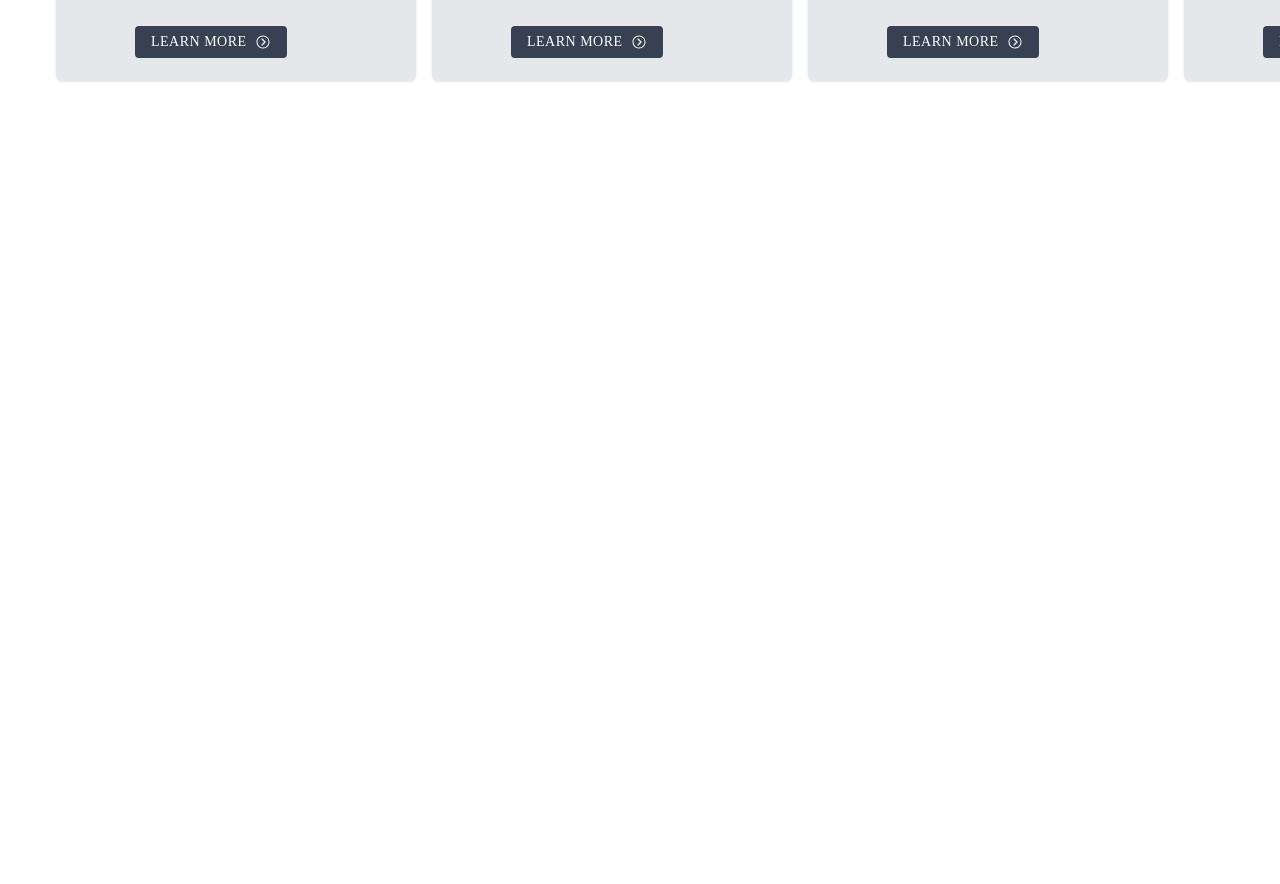
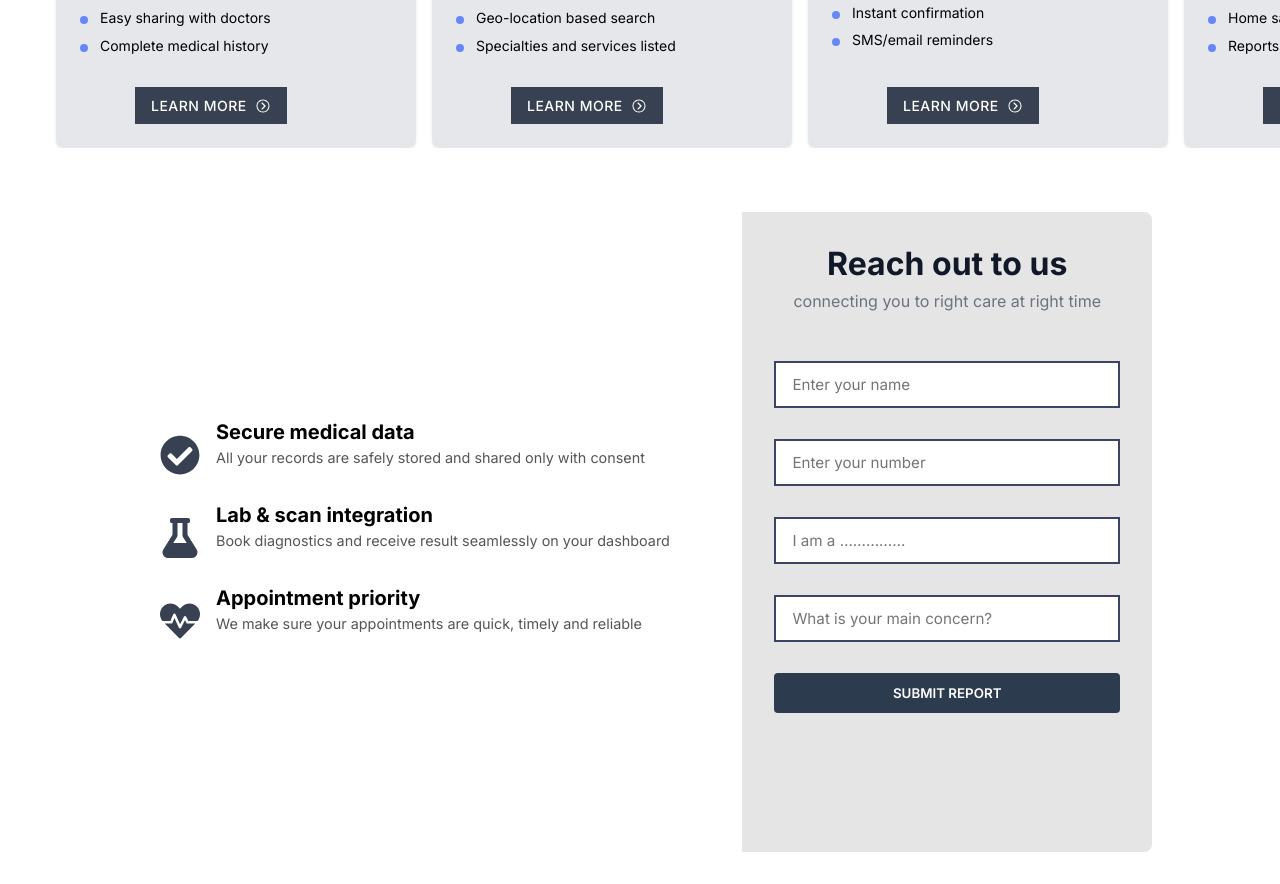
Before and after one commit to soofiyabinthshajahan/made-for-easy, a React (Create React App) app in the folder client/: page / in a window 1280 px wide. Shown: the part 2034-2918 px from the top of the page. Before the commit the page ends 2163 px from the top, so only its background shows below. Built offline with nearby package versions, Linux system fonts and the light colour scheme.

Commit message:
feat: created the contact form

```diff
--- a/client/public/index.html
+++ b/client/public/index.html
@@ -1,20 +1,22 @@
 <!DOCTYPE html>
 <html lang="en">
+
 <head>
   <meta charset="utf-8" />
   <link rel="icon" href="%PUBLIC_URL%/favicon.ico" />
   <meta name="viewport" content="width=device-width, initial-scale=1" />
   <meta name="theme-color" content="#000000" />
-    <meta
-      name="description"
-      content="Web site created using create-react-app"
-    />
-
+  <meta name="description" content="Web site created using create-react-app" />
+<link rel="preconnect" href="https://fonts.googleapis.com">
+<link rel="preconnect" href="https://fonts.gstatic.com" crossorigin>
+<link href="https://fonts.googleapis.com/css2?family=Inter:ital,opsz,wght@0,14..32,100..900;1,14..32,100..900&display=swap" rel="stylesheet">
   <title>Made For Easy </title>
 </head>
+
 <body>
 
   <div id="root"></div>
 
 </body>
+
 </html>
--- a/client/src/App.tsx
+++ b/client/src/App.tsx
@@ -5,6 +5,7 @@ import LogoDisplay from './Components/LogoDisplay/LogoDisplay'
 import Presence from './Components/Presence/Presence'
 import CEOMessage from './Components/About/CEOMessage'
 import FeaturesSection from './Components/Features/FeatureDisplay'
+import ContactForm from './Components/Contact/ContactForm'
 function App() {
   return (
     <div>
@@ -14,6 +15,7 @@ function App() {
       <LogoDisplay />
       <CEOMessage/>
       <FeaturesSection/>
+      <ContactForm/>
     </div>
   )
 }
--- /dev/null
+++ b/client/src/Components/Contact/ContactForm.style.ts
@@ -0,0 +1,96 @@
+import styled from "styled-components";
+
+export const Container = styled.div`
+  display: flex;
+  width: 80%;
+  margin: 2rem auto;
+  background: #f2f2f2;
+  border-radius: 8px;
+  overflow: hidden;
+`;
+
+export const LeftSection = styled.div`
+  flex: 1;
+  background: #fff;
+  padding: 2rem;
+  display: flex;
+  flex-direction: column;
+  justify-content: center;
+  gap: 1.5rem;
+`;
+
+export const FeatureItem = styled.div`
+  display: flex;
+  align-items: flex-start;
+  gap: 1rem;
+`;
+
+export const FeatureIcon = styled.div`
+  margin-top: 15px;
+  color: #374151;
+`;
+
+export const FeatureText = styled.div`
+  strong {
+    font-size: 1.25rem;
+    color: #000;
+  }
+
+  p {
+    font-size: 0.9rem;
+    color: #555;
+    margin: 0.3rem 0 0;
+  }
+`;
+
+export const RightSection = styled.div`
+  /* flex: 1; */
+  background: #e5e5e5;
+  padding: 2rem;
+  height: 80vh;
+  width: 40%;
+`;
+
+export const Title = styled.h2`
+  margin-bottom: 0.5rem;
+  font-size: 2rem;
+  color: #111827;
+  text-align: center;
+  font-weight: 700;
+`;
+
+export const Subtitle = styled.p`
+  margin-bottom: 1.5rem;
+  font-size: 1rem;
+  color: #6b7280;
+  text-align: center;
+  margin-bottom: 50px;
+`;
+
+export const Form = styled.form`
+  display: flex;
+  flex-direction: column;
+  gap: 1rem;
+`;
+
+export const Input = styled.input`
+  padding: 0.75rem 1rem;
+  border: 2px solid #3b4464ff;
+  background: #fff;
+  font-size: 0.95rem;
+  margin-bottom: 15px;
+`;
+
+export const SubmitButton = styled.button`
+  padding: 0.75rem 1rem;
+  background: #2d3b4fff;
+  color: #fff;
+  border: none;
+  border-radius: 4px;
+  font-weight: 600;
+  cursor: pointer;
+
+  &:hover {
+    background: #111827;
+  }
+`;
--- /dev/null
+++ b/client/src/Components/Contact/ContactForm.tsx
@@ -0,0 +1,60 @@
+import React from "react";
+import {
+  Container,
+  LeftSection,
+  RightSection,
+  FeatureItem,
+  FeatureIcon,
+  FeatureText,
+  Form,
+  Input,
+  SubmitButton,
+  Title,
+  Subtitle,
+} from "./ContactForm.style";
+
+import { FaCheckCircle, FaFlask, FaHeartbeat } from "react-icons/fa";
+
+const ContactForm = () => {
+  return (
+    <Container>
+      <LeftSection>
+        <FeatureItem>
+          <FeatureIcon><FaCheckCircle size={40} /></FeatureIcon>
+          <FeatureText>
+            <strong>Secure medical data</strong>
+            <p>All your records are safely stored and shared only with consent</p>
+          </FeatureText>
+        </FeatureItem>
+        <FeatureItem>
+          <FeatureIcon><FaFlask size={40} /></FeatureIcon>
+          <FeatureText>
+            <strong>Lab & scan integration</strong>
+            <p>Book diagnostics and receive result seamlessly on your dashboard</p>
+          </FeatureText>
+        </FeatureItem>
+        <FeatureItem>
+          <FeatureIcon><FaHeartbeat size={40} /></FeatureIcon>
+          <FeatureText>
+            <strong>Appointment priority</strong>
+            <p>We make sure your appointments are quick, timely and reliable</p>
+          </FeatureText>
+        </FeatureItem>
+      </LeftSection>
+
+      <RightSection>
+        <Title>Reach out to us</Title>
+        <Subtitle>connecting you to right care at right time</Subtitle>
+        <Form>
+          <Input placeholder="Enter your name" />
+          <Input placeholder="Enter your number" />
+          <Input placeholder="I am a ……………" />
+          <Input placeholder="What is your main concern?" />
+          <SubmitButton>SUBMIT REPORT</SubmitButton>
+        </Form>
+      </RightSection>
+    </Container>
+  );
+};
+
+export default ContactForm;
--- a/client/src/Components/Features/Feature.style.ts
+++ b/client/src/Components/Features/Feature.style.ts
@@ -69,10 +69,9 @@ export const LearnMoreButton = styled.button`
   background-color: #374151;
   color: white;
   border: none;
-  padding: 8px 16px;
+  padding: 10px 16px;
   font-size: 14px;
   font-weight: 500;
-  border-radius: 4px;
   cursor: pointer;
   transition: background-color 0.2s ease;
   text-transform: uppercase;
--- a/client/src/Global.css
+++ b/client/src/Global.css
@@ -2,5 +2,5 @@
   margin:0;
   padding:0;
   box-sizing:border-box;
-   font-family: popins;
+   font-family: "Inter", sans-serif;
 }
```
Lines whose indentation alone changed are shown as unchanged.
